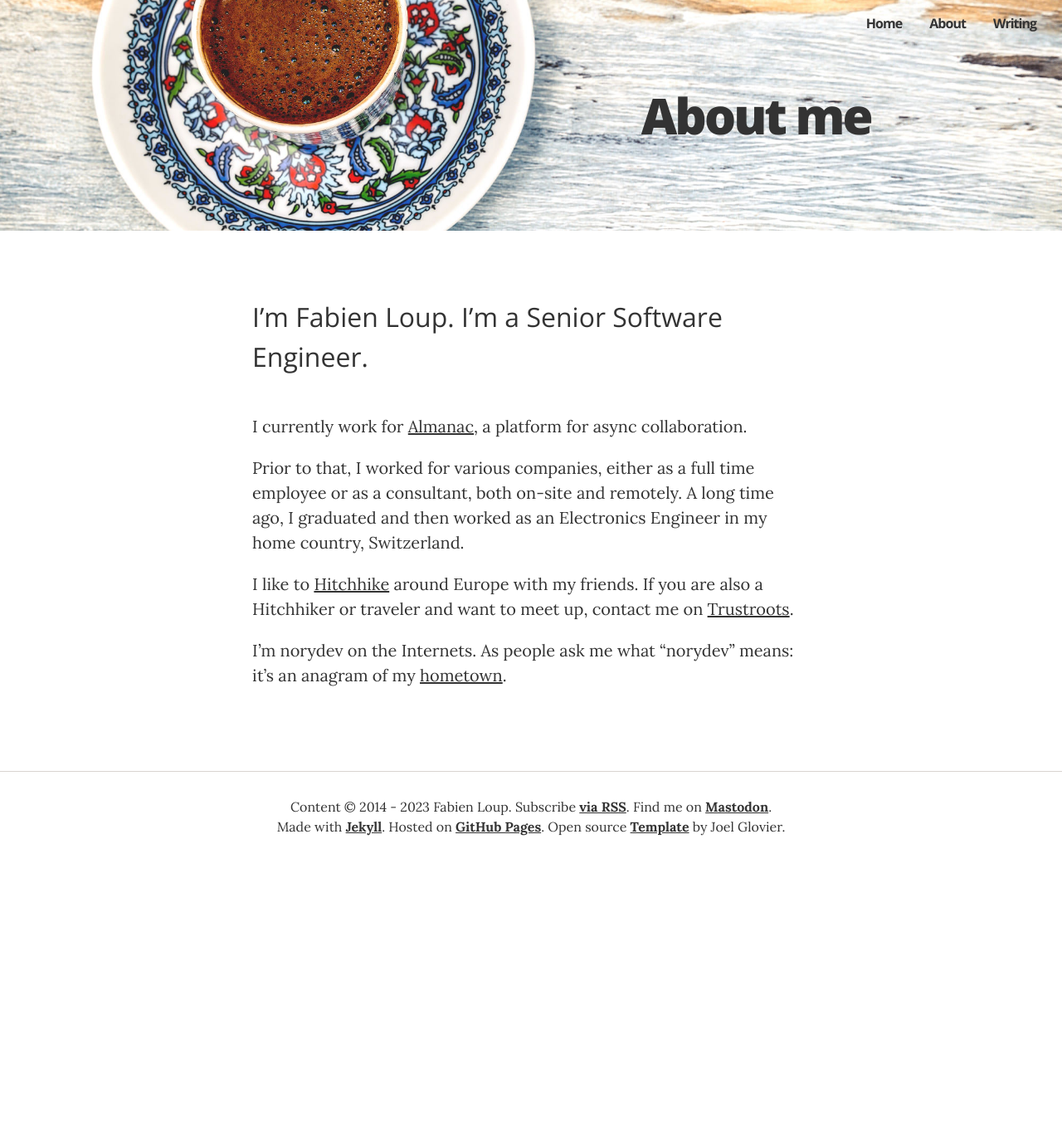
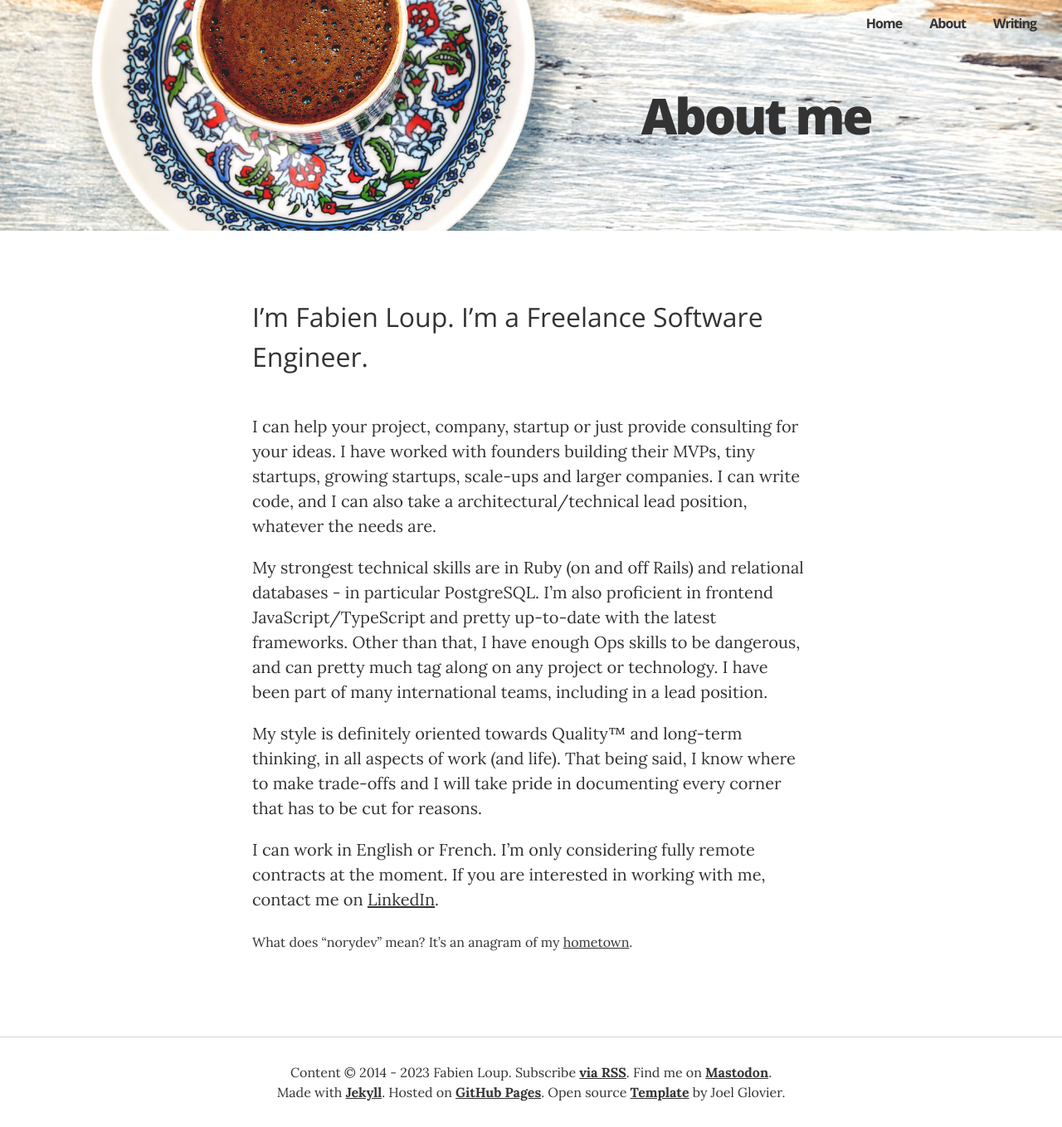
Before and after one commit to norydev/NoryDev.github.io, a Jekyll site: the page built from about/index.md, in a window 1280 px wide. Shown: the whole page at 83% size. Built offline with Jekyll 4.4.1, drawn with Linux system fonts in a browser that asks for light colours; nearby versions of some CDN libraries; before the commit the page ends 1038 px from its top, so only the background shows below that.

Commit message:
Spring 2023 update - orient towards pro

```diff
--- a/_includes/header/home.html
+++ b/_includes/header/home.html
@@ -7,11 +7,10 @@
       <div class="intro-copy">
         <h1>Fabien Loup</h1>
         <h2>Software Engineer</h2>
-        <p class="description">Hi, I’m Fabien. I work at <a href="https://almanac.io/">Almanac</a> where I’m a Senior Software Engineer. Sometimes I <a href="/#writing">write</a> something. I like to spend my holidays <a href="https://www.somewherexpress.com">Hitchhiking</a> with my friends.<br></p>
+        <p class="description">Hi, I’m Fabien. I’m a Freelance Software Engineer. I hope you enjoy <a href="/#writing">the blog</a>. If you want to hire me, the best is to contact me via <a href="https://www.linkedin.com/in/fabien-loup-b60431147" target="_blank">LinkedIn</a> and say you found me via this website.</p>
         <div class="social-media-links">
           <a href="https://www.linkedin.com/in/fabien-loup-b60431147" class="icon-link" target="_blank">{% include icons/icon-linkedin.html %}</a>
           <a href="https://github.com/norydev" class="icon-link" target="_blank">{% include icons/icon-github.html %}</a>
-          <a href="https://twitter.com/norydev" class="icon-link" target="_blank">{% include icons/icon-twitter.html %}</a>
           <a rel="me" href="https://mamot.fr/@norydev" class="icon-link" target="_blank">{% include icons/icon-mastodon.html %}</a>
         </div>
       </div>
--- a/about/index.md
+++ b/about/index.md
@@ -4,12 +4,14 @@ title: About me
 imgclass: coffee
 ---
 
-<p class="lead" markdown="1">I’m Fabien Loup. I'm a Senior Software Engineer.</p>
+<p class="lead" markdown="1">I’m Fabien Loup. I'm a Freelance Software Engineer.</p>
 
-I currently work for [Almanac](https://almanac.io), a platform for async collaboration.
+I can help your project, company, startup or just provide consulting for your ideas. I have worked with founders building their MVPs, tiny startups, growing startups, scale-ups and larger companies. I can write code, and I can also take a architectural/technical lead position, whatever the needs are.
 
-Prior to that, I worked for various companies, either as a full time employee or as a consultant, both on-site and remotely. A long time ago, I graduated and then worked as an Electronics Engineer in my home country, Switzerland.
+My strongest technical skills are in Ruby (on and off Rails) and relational databases - in particular PostgreSQL. I’m also proficient in frontend JavaScript/TypeScript and pretty up-to-date with the latest frameworks. Other than that, I have enough Ops skills to be dangerous, and can pretty much tag along on any project or technology. I have been part of many international teams, including in a lead position.
 
-I like to [Hitchhike](https://www.somewherexpress.com) around Europe with my friends. If you are also a Hitchhiker or traveler and want to meet up, contact me on [Trustroots](https://www.trustroots.org/profile/redfox).
+My style is definitely oriented towards Quality™ and long-term thinking, in all aspects of work (and life). That being said, I know where to make trade-offs and I will take pride in documenting every corner that has to be cut for reasons.
 
-I'm norydev on the Internets. As people ask me what “norydev” means: it's an anagram of my [hometown](https://en.wikipedia.org/wiki/Yverdon-les-Bains).
+I can work in English or French. I'm only considering fully remote contracts at the moment. If you are interested in working with me, contact me on <a href="https://www.linkedin.com/in/fabien-loup-b60431147" target="_blank">LinkedIn</a>.
+
+<small>What does “norydev” mean? It's an anagram of my [hometown](https://en.wikipedia.org/wiki/Yverdon-les-Bains).</small>
```
Also changed, not shown: _includes/icons/icon-twitter.html (deleted, +0 -9 lines).
